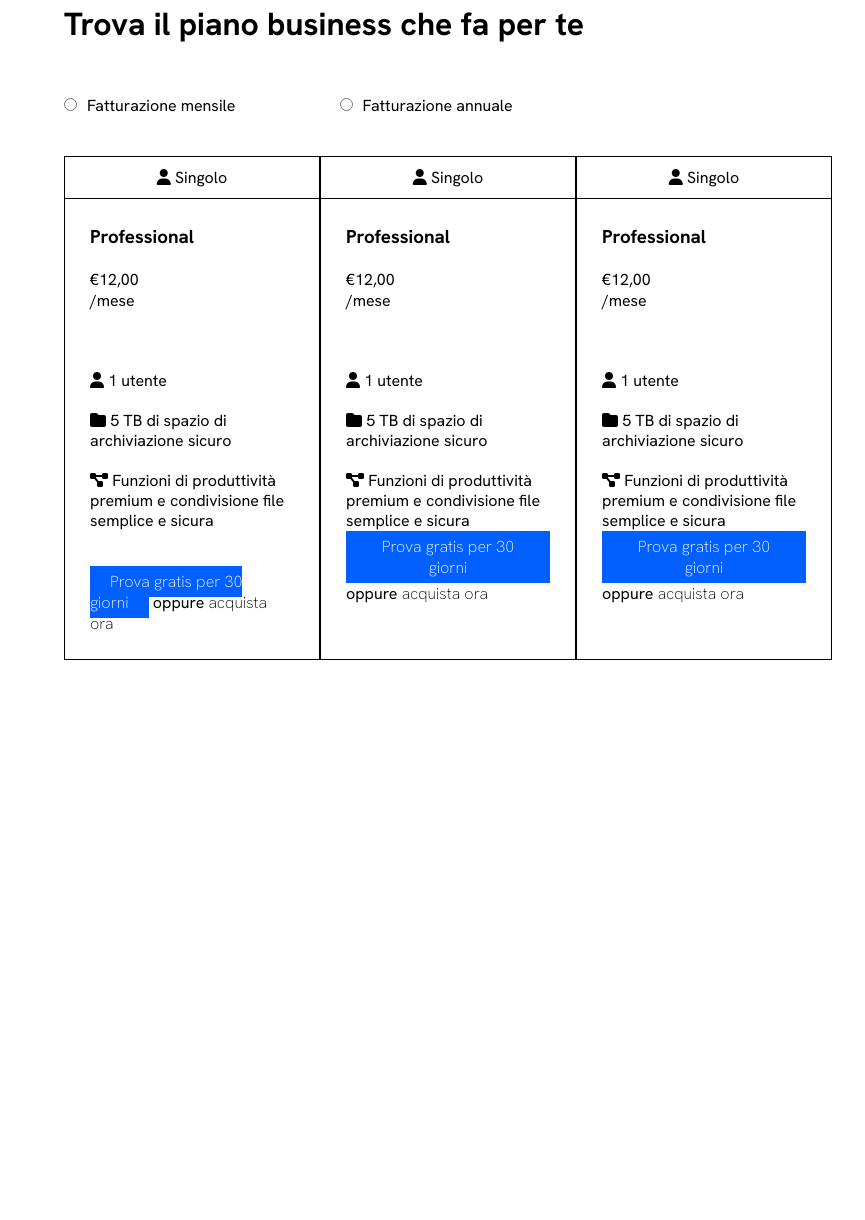
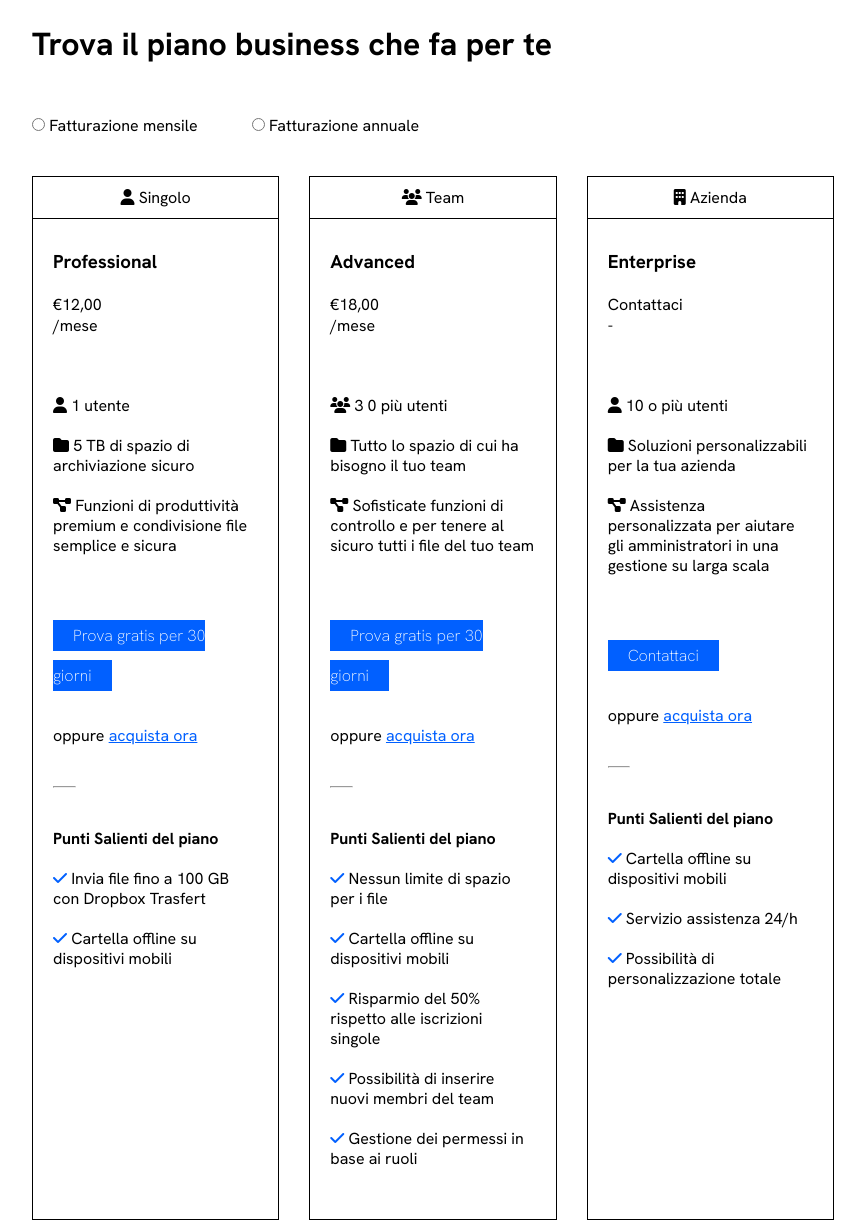
Before and after one commit to ericaostini/htmlcss-dropbox, a plain HTML site: page index.html in a window 1280 px wide. Shown: the part 807-2027 px from the top of the page, without its empty margins (192-1057 px from the left). Before the commit the page ends 1467 px from the top, so only its background shows below. Drawn offline with Linux system fonts and the light colour scheme.

Commit message:
finish section piani d'acquisto

```diff
--- a/css/style.css
+++ b/css/style.css
@@ -55,14 +55,16 @@ a{
     color: var(--color-primary-color);
 }
 .container{
-    width: 70%;
+    width: 75%;
     margin: 0 auto;
     position: relative;
+    padding-top: 70px;
 }
 .container-section{
-    width: 60%;
+    width: 65%;
     margin: 0 auto;
     position: relative;
+    padding-top: 120px;
 }
 h2{
     font-size: 2em;
@@ -80,6 +82,7 @@ nav{
 .logo img{
     padding-right: 30px;
 }
+
 /* header hero */
 .hero{
     width: 100%;
@@ -88,7 +91,6 @@ nav{
 }
 h1{
     font-size: 4em;
-    padding-top: 70px;
     padding-right: 20px;
     font-weight: 800;
 }
@@ -110,18 +112,13 @@ h1{
 }
 
 /* section */
-section{
-    padding-top: 100px;
-}
 .checkbox{
-    margin-right: 100px;
-}
-.checkbox span{
-    padding-left:10px;
+    margin-right: 50px;
 }
 .box{
+    width: calc(100%/3);
     border: 1px solid black;
-    margin-top: 40px;
+    margin: 40px 30px 0px 0px;
 }
 .user{
     border-bottom: 1px solid black;
@@ -129,8 +126,23 @@ section{
     padding: 10px;
 }
 .info{
-    padding: 25px;
+    padding: 30px 20px 50px 20px;
 }
 .info p,ul li{
     padding-top: 20px;
 }
+.button-info{
+    padding: 60px 0px 30px 0px;
+    line-height: 40px;
+}
+.link-border{
+    text-decoration: underline;
+    color: var(--color-button);
+    font-weight: 400;
+}
+hr{
+    width: 10%;
+}
+.checkmark{
+    color: var(--color-button);
+}
--- a/index.html
+++ b/index.html
@@ -50,13 +50,15 @@
     <!-- main -->
     <main>
         <section class="container-section">
-            <h2>Trova il piano business che fa per te</h2>
-            <label for="" class="checkbox">
-                <input type="radio"><span>Fatturazione mensile</span>
-            </label>
-            <label for="" class="checkbox">
-                <input type="radio"><span>Fatturazione annuale</span>
-            </label>
+            <div>
+                <h2>Trova il piano business che fa per te</h2>
+                <label for="" class="checkbox">
+                    <input type="radio"> Fatturazione mensile
+                </label>
+                <label for="" class="checkbox">
+                    <input type="radio"> Fatturazione annuale
+                </label>
+            </div>
             <div class="d-flex">
                 <div class="box">
                     <div class="user">
@@ -76,62 +78,88 @@
                                 <i class="fa-solid fa-diagram-project"></i> Funzioni di produttività premium e condivisione file semplice e sicura
                             </li>
                         </ul>
+                        <div class="button-info">
+                            <a href="#" class="white-text button-blue">Prova gratis per 30 giorni</a>
+                            <p>oppure <a href="#" class="link-border">acquista ora</a></p>
+                        </div>
+                        <hr>
                         <div class="padding-top">
-                            <a href="#" class="white-text button-blue">Prova gratis per 30 giorni</a>
-                            <span>oppure <a href="#" class="padding-top">acquista ora</a></span>
+                            <h4>Punti Salienti del piano</h4>
+                            <ul>
+                                <li><i class="fa-solid fa-check checkmark"></i> Invia file fino a 100 GB con Dropbox Trasfert</li>
+                                <li><i class="fa-solid fa-check checkmark"></i> Cartella offline su dispositivi mobili</li>
+                            </ul>
                         </div>
                     </div>
                 </div>
                 <div class="box">
                     <div class="user">
-                        <i class="fa-solid fa-user"></i> Singolo
+                        <i class="fa-solid fa-users"></i> Team
                     </div>
                     <div class="info">
-                        <h3>Professional</h3>
-                        <p><span>&euro;12,00 <br>/mese</p>
+                        <h3>Advanced</h3>
+                        <p><span>&euro;18,00 <br>/mese</p>
                         <ul class="padding-top">
                             <li>
-                                <i class="fa-solid fa-user"></i> 1 utente
+                                <i class="fa-solid fa-users"></i> 3 0 più utenti
                             </li>
                             <li>
-                                <i class="fa-solid fa-folder"></i> 5 TB di spazio di archiviazione sicuro
+                                <i class="fa-solid fa-folder"></i> Tutto lo spazio di cui ha bisogno il tuo team
                             </li>
                             <li>
-                                <i class="fa-solid fa-diagram-project"></i> Funzioni di produttività premium e condivisione file semplice e sicura
+                                <i class="fa-solid fa-diagram-project"></i> Sofisticate funzioni di controllo e per tenere al sicuro tutti i file del tuo team
                             </li>
                         </ul>
-                        <div class="button-blue">
-                            <a href="#" class="white-text">Prova gratis per 30 giorni</a>
+                        <div class="button-info">
+                            <a href="#" class="white-text button-blue">Prova gratis per 30 giorni</a>
+                            <p>oppure <a href="#" class="link-border">acquista ora</a></p>
                         </div>
-                        <span>oppure <a href="#">acquista ora</a></span>
+                        <hr>
+                        <div class="padding-top">
+                            <h4>Punti Salienti del piano</h4>
+                            <ul>
+                                <li><i class="fa-solid fa-check checkmark"></i> Nessun limite di spazio per i file</li>
+                                <li><i class="fa-solid fa-check checkmark"></i> Cartella offline su dispositivi mobili</li>
+                                <li><i class="fa-solid fa-check checkmark"></i> Risparmio del 50% rispetto alle iscrizioni singole</li>
+                                <li><i class="fa-solid fa-check checkmark"></i> Possibilità di inserire nuovi membri del team</li>
+                                <li><i class="fa-solid fa-check checkmark"></i> Gestione dei permessi in base ai ruoli</li>
+                            </ul>
+                        </div>
                     </div>
                 </div>
                 <div class="box">
                     <div class="user">
-                        <i class="fa-solid fa-user"></i> Singolo
+                        <i class="fa-solid fa-building"></i> Azienda
                     </div>
                     <div class="info">
-                        <h3>Professional</h3>
-                        <p><span>&euro;12,00 <br>/mese</p>
+                        <h3>Enterprise</h3>
+                        <p>Contattaci <br>-</p>
                         <ul class="padding-top">
                             <li>
-                                <i class="fa-solid fa-user"></i> 1 utente
+                                <i class="fa-solid fa-user"></i> 10 o più utenti
                             </li>
                             <li>
-                                <i class="fa-solid fa-folder"></i> 5 TB di spazio di archiviazione sicuro
+                                <i class="fa-solid fa-folder"></i> Soluzioni personalizzabili per la tua azienda
                             </li>
                             <li>
-                                <i class="fa-solid fa-diagram-project"></i> Funzioni di produttività premium e condivisione file semplice e sicura
+                                <i class="fa-solid fa-diagram-project"></i> Assistenza personalizzata per aiutare gli amministratori in una gestione su larga scala
                             </li>
                         </ul>
-                        <div class="button-blue">
-                            <a href="#" class="white-text">Prova gratis per 30 giorni</a>
+                        <div class="button-info">
+                            <a href="#" class="white-text button-blue">Contattaci</a>
+                            <p>oppure <a href="#" class="link-border">acquista ora</a></p>
                         </div>
-                        <span>oppure <a href="#">acquista ora</a></span>
+                        <hr>
+                        <div class="padding-top">
+                            <h4>Punti Salienti del piano</h4>
+                            <ul>
+                                <li><i class="fa-solid fa-check checkmark"></i> Cartella offline su dispositivi mobili</li>
+                                <li><i class="fa-solid fa-check checkmark"></i> Servizio assistenza 24/h</li>
+                                <li><i class="fa-solid fa-check checkmark"></i> Possibilità di personalizzazione totale</li>
+                            </ul>
+                        </div>
                     </div>
                 </div>
-
-
             </div>
         </section>
     </main>
```
